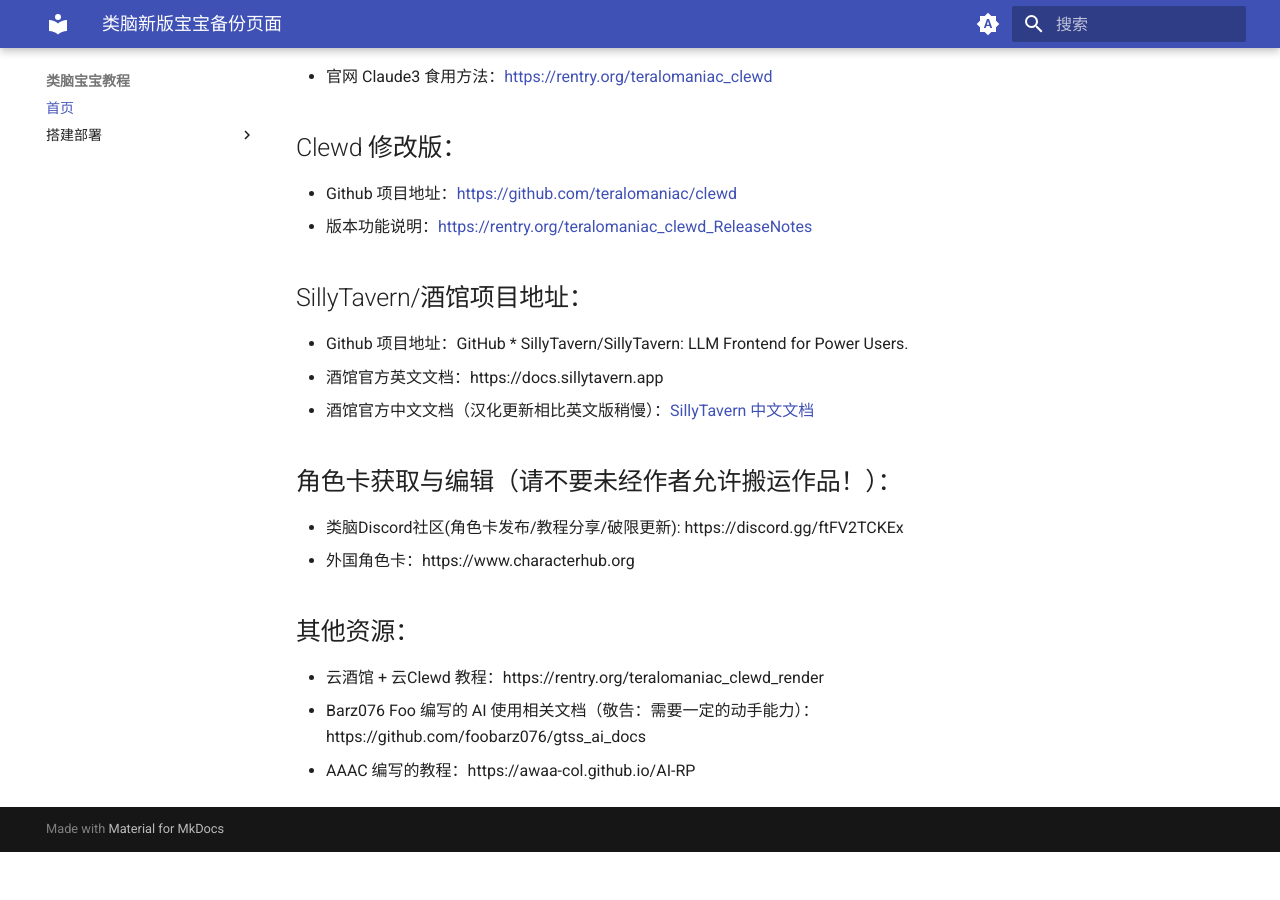
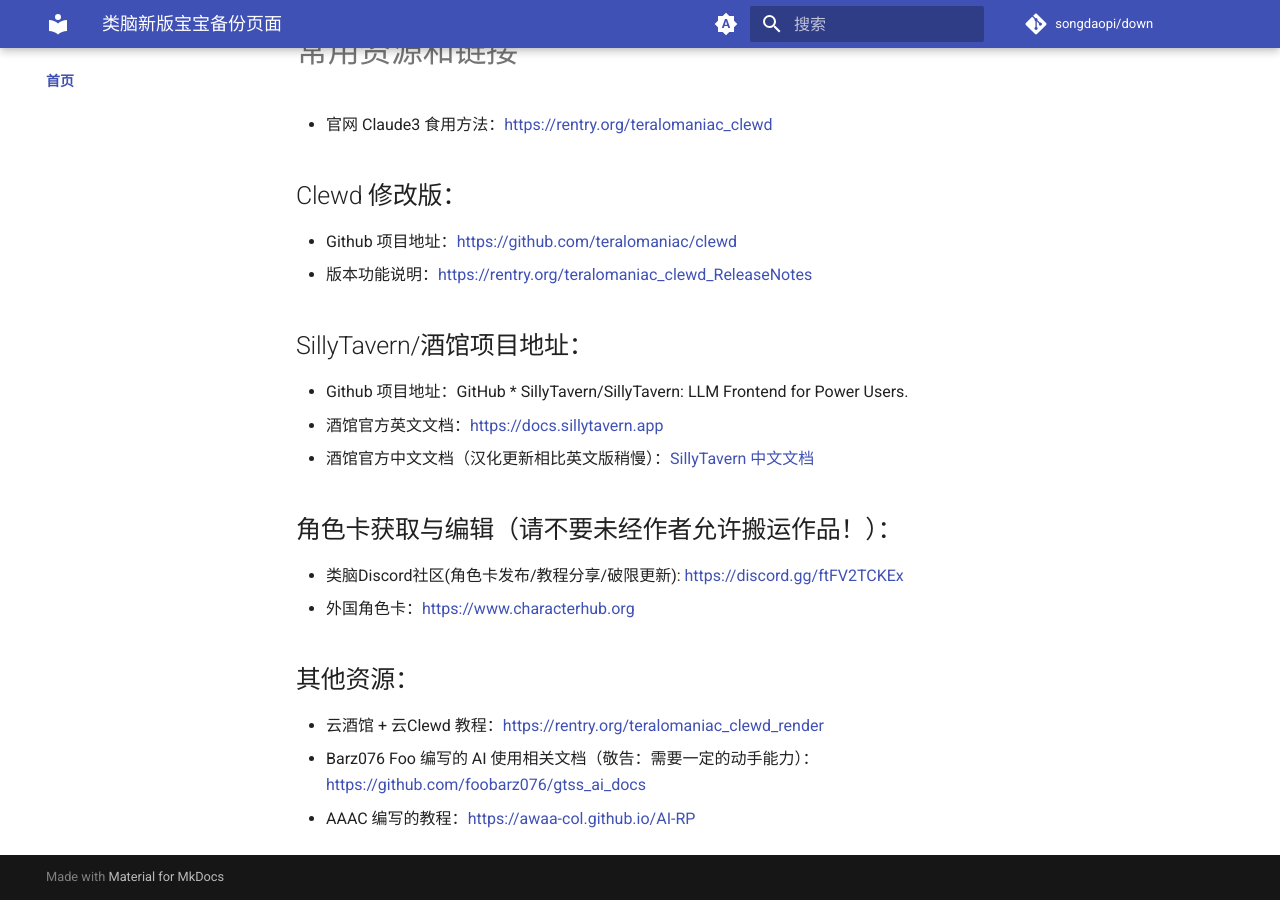
Before and after one commit to supmamamamma/baoleinao, an MkDocs documentation site: the page built from docs/index.md, in a window 1280 px wide and 900 px high, scrolled down 1370 px. Built offline with MkDocs 1.6.1 and Material for MkDocs 9.7.7, drawn with Linux system fonts in a browser that asks for light colours; comment, search, counter and statistics services are not loaded; before the commit the page ends 2222 px from its top, so only the background shows below that.

Commit message:
Add mkdocs-material elements (Navigation bar and repository link)

```diff
--- a/mkdocs.yml
+++ b/mkdocs.yml
@@ -15,6 +15,7 @@ theme:
   features:
     - navigation.instant
     - navigation.instant.progress
+    - navigation.tabs
     - navigation.top
     - navigation.indexes
     - search.suggest
@@ -54,6 +55,7 @@ markdown_extensions:
   - pymdownx.critic
   - pymdownx.caret
   - pymdownx.keys
+  - pymdownx.magiclink
   - pymdownx.mark
   - pymdownx.tilde
   - tables
@@ -76,3 +78,6 @@ markdown_extensions:
   - def_list
   - pymdownx.tasklist:
       custom_checkbox: true
+
+repo_url: https://github.com/songdaopi/down
+repo_name: songdaopi/down
```
Also changed, not shown: README.md (+2 -1 lines), requirements.txt (added, +30 -0 lines), 1 other file.
